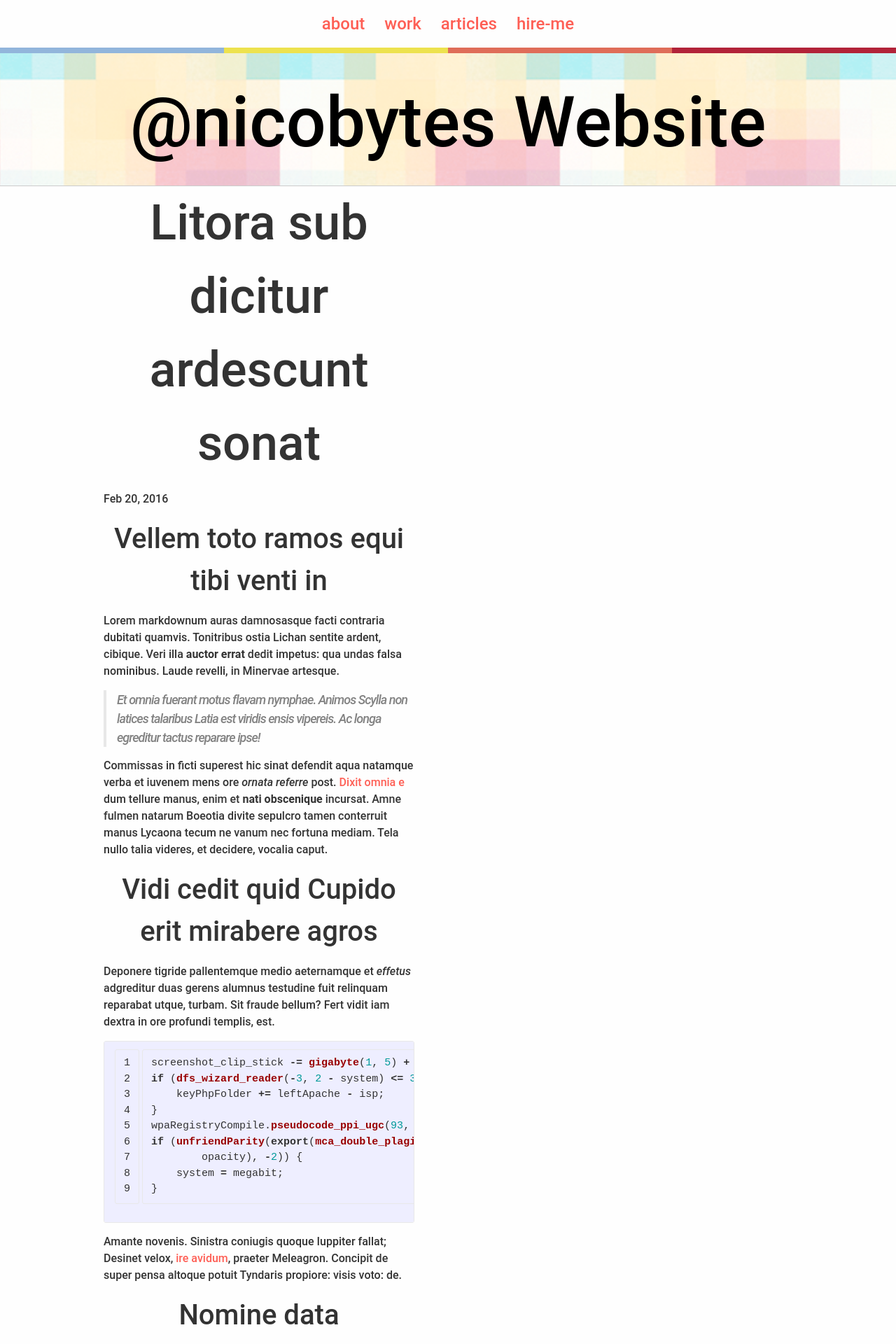
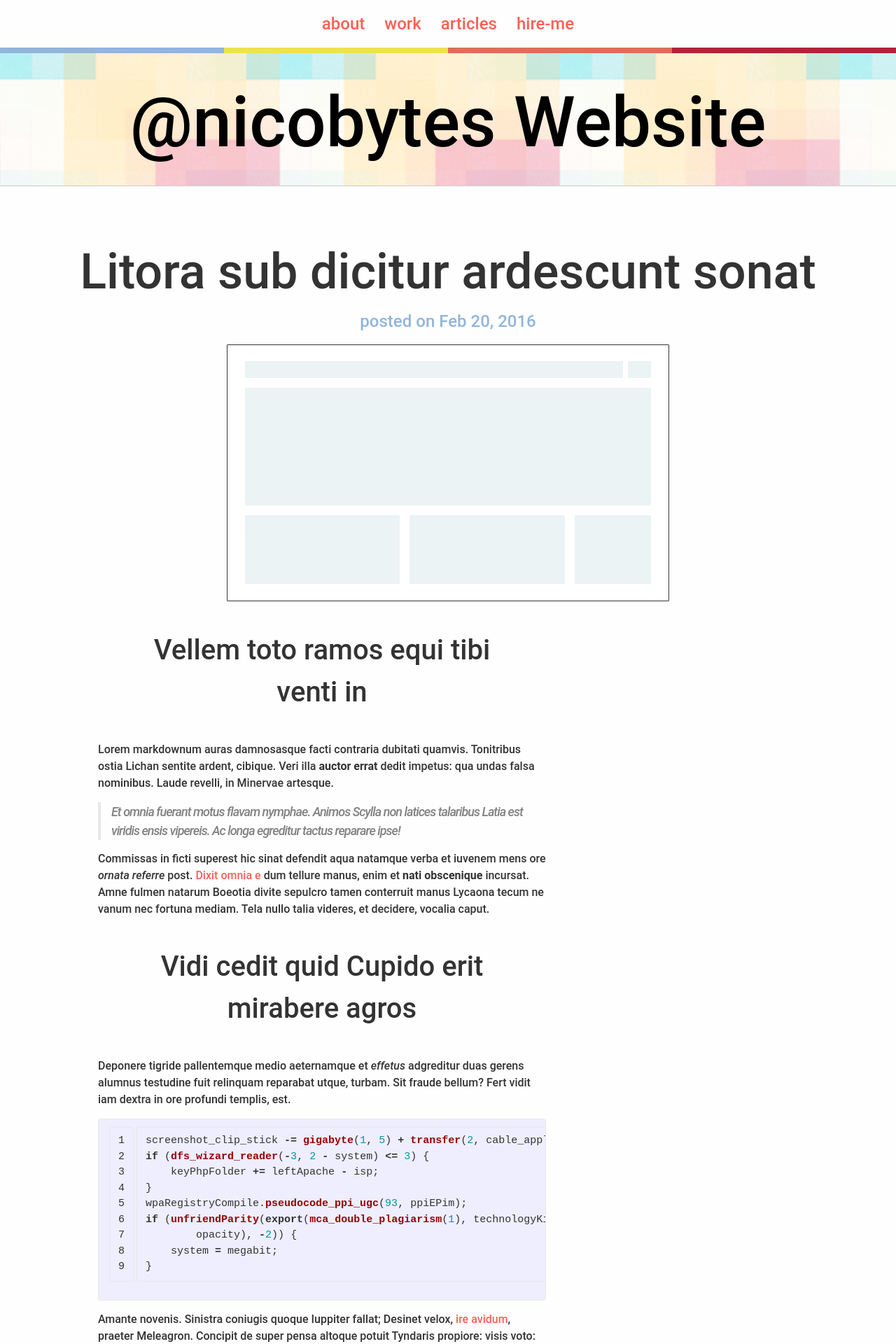
Before and after one commit to nicobytes/nicobytes-site, a Jekyll site: the page built from _posts/project/2016-02-29-project-1.md, in a window 1280 px wide. Shown: the top 1920 px of the page at 70% size. Built offline with Jekyll 4.4.1, drawn with Linux system fonts in a browser that asks for light colours.

Commit message:
Styles single page Post

```diff
--- a/_layouts/post.html
+++ b/_layouts/post.html
@@ -1,15 +1,20 @@
 ---
 layout: default
 ---
-<article class="post" itemscope itemtype="http://schema.org/BlogPosting">
-
+<article class="site-section site-section-last">
   <header class="post-header">
-    <h1 class="post-title" itemprop="name headline">{{ page.title }}</h1>
-    <p class="post-meta"><time datetime="{{ page.date | date_to_xmlschema }}" itemprop="datePublished">{{ page.date | date: "%b %-d, %Y" }}</time>{% if page.author %} • <span itemprop="author" itemscope itemtype="http://schema.org/Person"><span itemprop="name">{{ page.author }}</span></span>{% endif %}</p>
+    <h1 class="post-title">{{ page.title }}</h1>
+    <p class="post-meta">
+      posted on
+      {{ page.date | date: "%b %-d, %Y"}}
+    </p>
+    {% if page.cover_image %}
+      <div class="post-image">
+        <img src="{{ page.cover_image }}" alt="{{ page.title }}">
+      </div>
+    {% endif %}
   </header>
-
-  <div class="post-content" itemprop="articleBody">
+  <div class="post-body">
     {{ content }}
   </div>
-
 </article>
--- a/_posts/project/2016-02-29-project-1.md
+++ b/_posts/project/2016-02-29-project-1.md
@@ -4,7 +4,7 @@
 date: 2016-02-20 08:03:00 -0500
 categories: project
 featured: true
-cover_image: "images/project.png"
+cover_image: "/images/project.png"
 tags: snippet code
 ---
 
--- a/_sass/components/_posts.scss
+++ b/_sass/components/_posts.scss
@@ -28,3 +28,25 @@
     display: inline;
   }
 }
+
+// Single post page
+.post-header{
+  text-align: center;
+}
+
+.post-title{
+  margin: 0;
+}
+.post-meta{
+  color: $blue-color;
+  font-size: $h4-font-size;
+}
+.post-body{
+  width: 90%;
+  max-width: 40em;
+  margin: $h2-font-size;
+  h1, h2, h2 ,h4{
+    max-width: 80%;
+    margin: $h2-font-size auto;
+  }
+}
```
Also changed, not shown: _posts/project/2016-02-29-project-2.md (+1 -1 lines), _posts/project/2016-02-29-project-3.md (+1 -1 lines).
